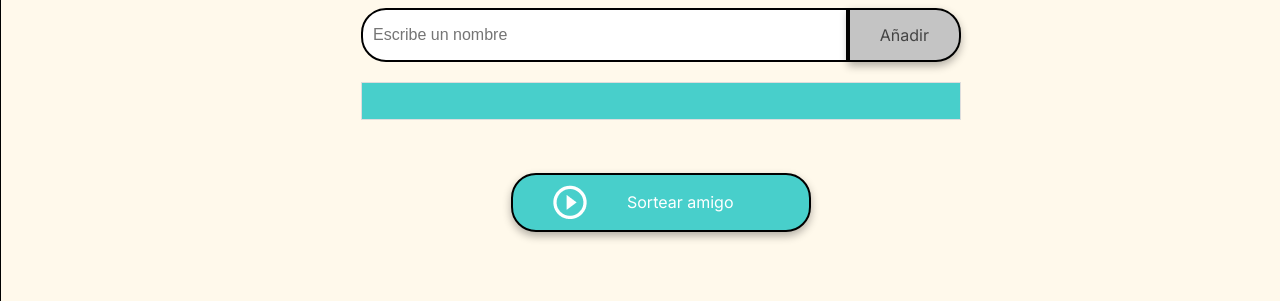
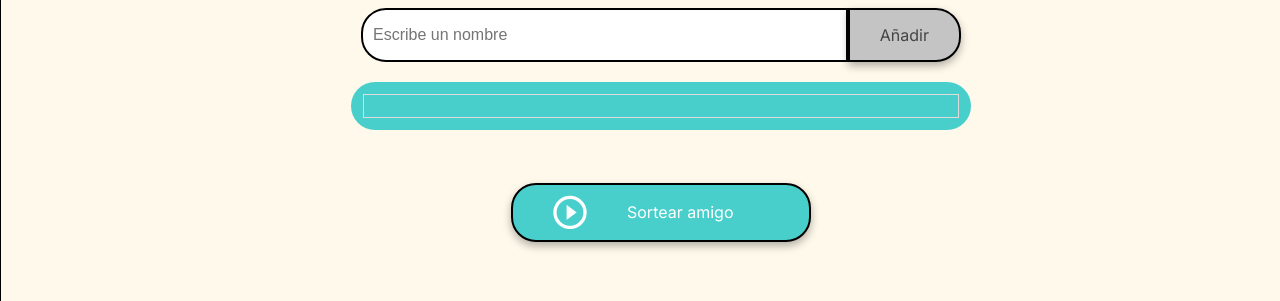
Before and after one commit to DevMagnov/miproyecto, a plain HTML site: page amigo-secreto.html in a window 1280 px wide. Shown: the part 499-800 px from the top of the page. Drawn offline with Linux system fonts and the light colour scheme; files that its build step writes are made by us from their sources.

Commit message:
Update amigo-secreto.css

```diff
--- a/styles/amigo-secreto.css
+++ b/styles/amigo-secreto.css
@@ -24,6 +24,7 @@ body {
     flex-direction: column;
     height: 100%;
     width: 100%;
+
 }
 
 /* Banner */
@@ -159,10 +160,9 @@ ul {
 
 table {
     width: 100%;
-    border-collapse: collapse;
   }
   th, td {
-    padding: 8px;
+    padding: 1px;
     border: 1px solid #ddd;
     text-align: left;
   }
@@ -175,4 +175,6 @@ table {
     max-width: 600px;
     margin-top: 20px;
     background-color: #48CFCB;
+    border-radius: 25px;
+    padding: 10px;
 }
```
